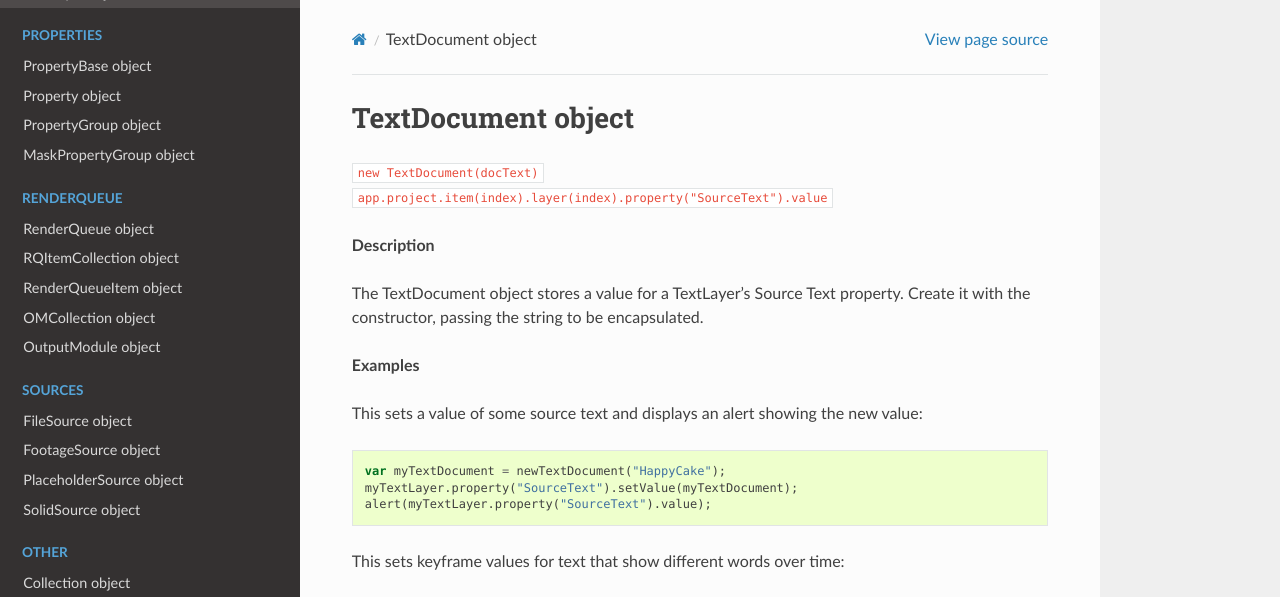
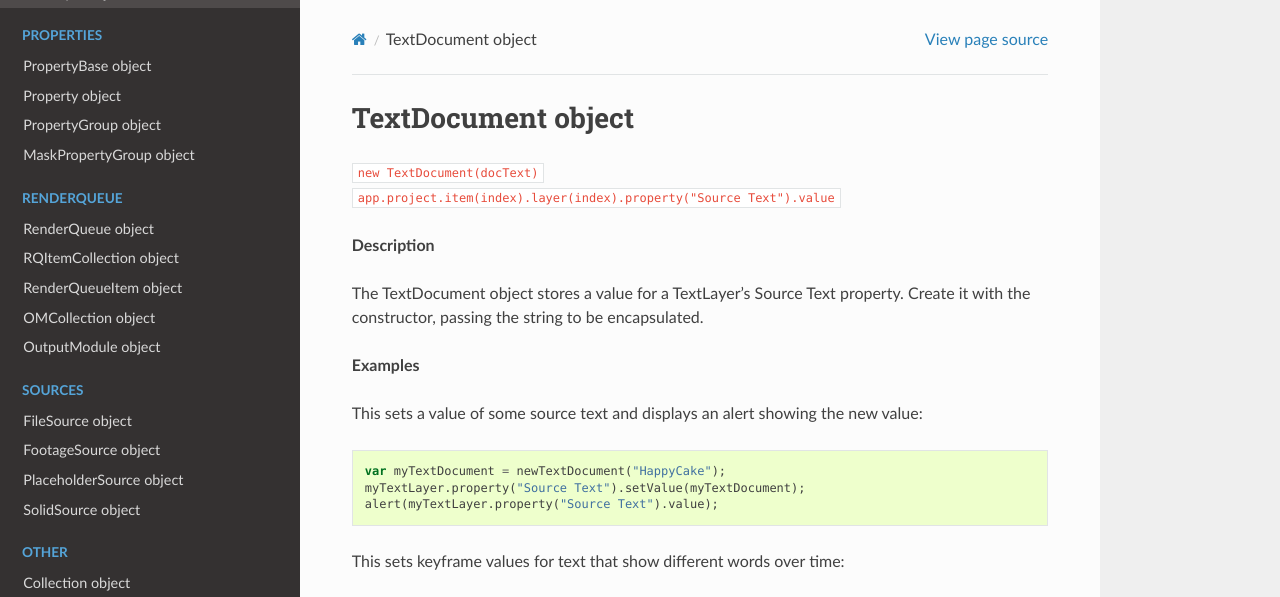
Before and after one commit to docsforadobe/after-effects-scripting-guide, a Sphinx documentation site: the page built from docs/textdocument.rst, in a window 1280 px wide and 900 px high. Shown: the top 597 px of the window. Built offline with Sphinx 7.4.7 and the Read the Docs theme 2.0.0, drawn with Linux system fonts in a browser that asks for light colours.

Commit message:
textdocument.rst: Changes "SourceText" to "Source Text" (edited online with Bitbucket)

```diff
--- a/docs/textdocument.rst
+++ b/docs/textdocument.rst
@@ -5,7 +5,7 @@ TextDocument object
 ################################################
 
 |  ``new TextDocument(docText)``
-|  ``app.project.item(index).layer(index).property("SourceText").value``
+|  ``app.project.item(index).layer(index).property("Source Text").value``
 
 **Description**
 
@@ -16,8 +16,8 @@ The TextDocument object stores a value for a TextLayer's Source Text property. C
 This sets a value of some source text and displays an alert showing the new value::
 
     var myTextDocument = newTextDocument("HappyCake");
-    myTextLayer.property("SourceText").setValue(myTextDocument);
-    alert(myTextLayer.property("SourceText").value);
+    myTextLayer.property("Source Text").setValue(myTextDocument);
+    alert(myTextLayer.property("Source Text").value);
 
 This sets keyframe values for text that show different words over time::
 
```
